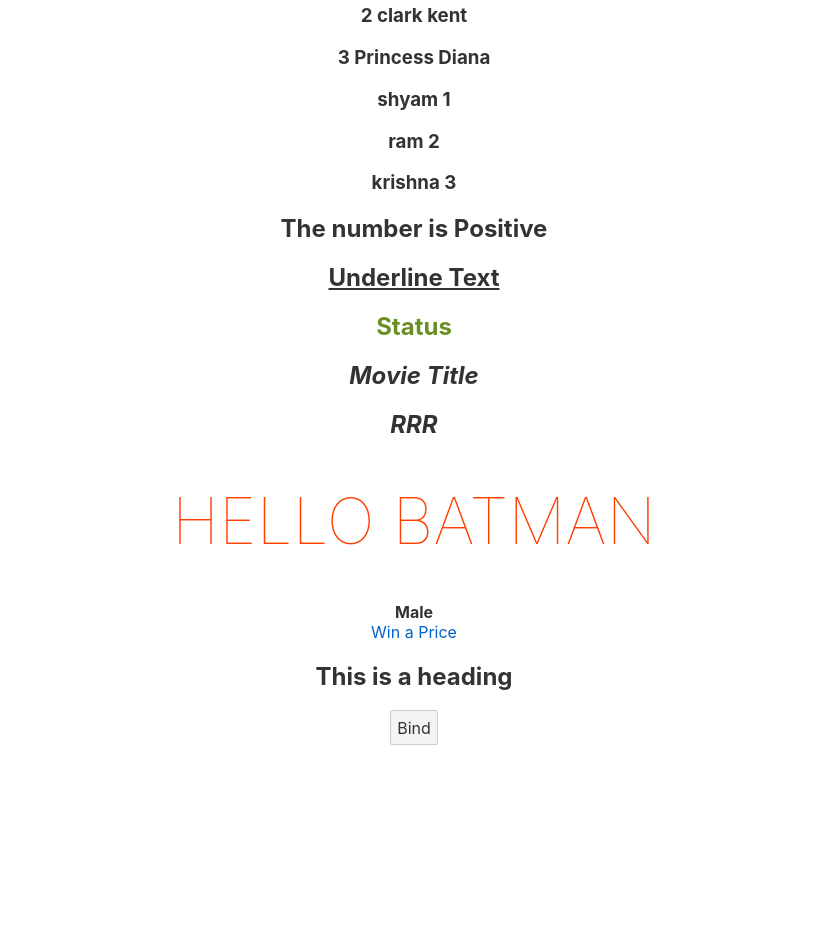
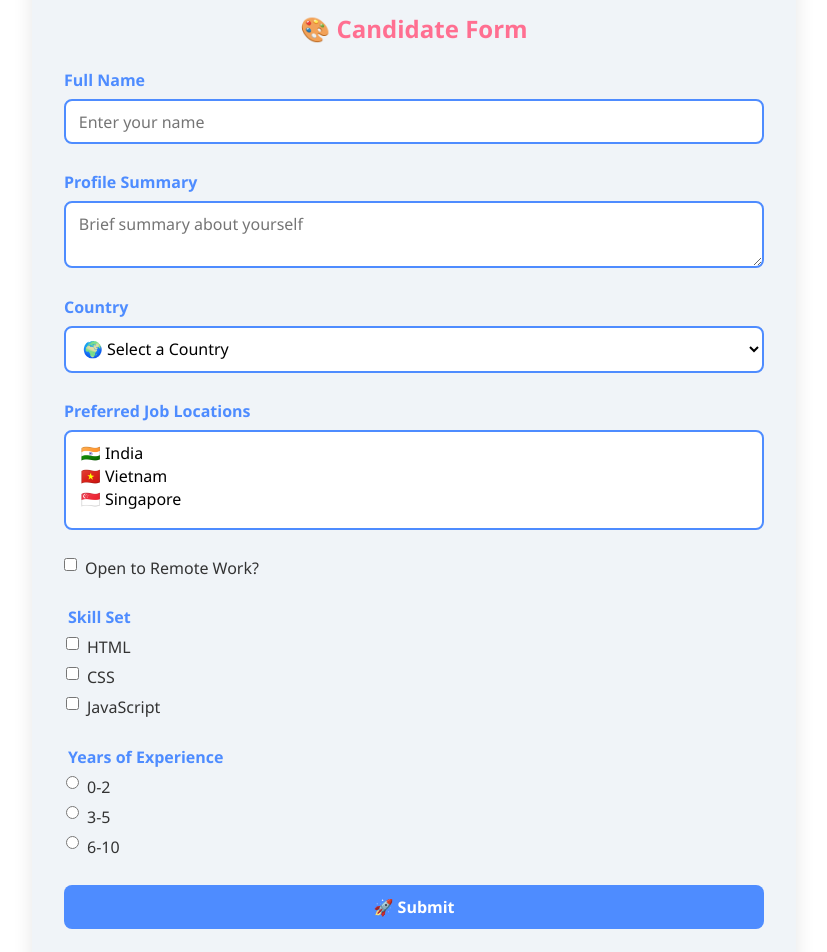
Before and after one commit to PratikPatil3235/svelte.js-basics, a Svelte app: page / in a window 1280 px wide. Shown: the part 80-1032 px from the top of the page, without its empty margins (226-1053 px from the left). Before the commit the page ends 849 px from the top, so only its background shows below. Built offline with nearby package versions, Linux system fonts and the light colour scheme.

Commit message:
commits made

```diff
--- a/src/App.svelte
+++ b/src/App.svelte
@@ -1,87 +1,231 @@
 <script>
+  const formValue = {
+    name: "",
+    profileSummery: "",
+    country: "",
+    jobLocation: [],
+    remoteWork: false,
+    skillSet: [],
+    yearsOfExperience: "",
+  };
 
-  const num=10;
-
-  const names=["shyam",'ram','krishna'];
-
-  const fullNames=[
-    {firstName:"Bruce", lastName:"Wane"},
-    {firstName:"clark", lastName:"kent"},
-    {firstName:"Princess", lastName:"Diana"}
-  ]
-
-  const name = "Batman";
-  const gender = "<b>Male</b>";
-  const hack = `<a href="#" onclick="alert('You have been hacked!')">Win a Price</a?`;
-  const id = "heading";
-  const disabled = false;
-  const promoted = true;
-  const status = "success";
+  function submitForm() {
+    console.log(formValue);
+  }
 </script>
 
 <main>
+  <form on:submit|preventDefault={submitForm}>
+    <h2>🎨 Candidate Form</h2>
 
-  {#each fullNames as name, index}
-    <h3>{index+1} { name.firstName} {name.lastName}</h3>
-  {/each}
+    <div class="form-group">
+      <label for="name">Full Name</label>
+      <input
+        type="text"
+        id="name"
+        bind:value={formValue.name}
+        placeholder="Enter your name"
+      />
+    </div>
 
-  {#each names as name, index}
-    <h3>{name} {index +1 }</h3>
-  {/each}
+    <div class="form-group">
+      <label for="profile">Profile Summary</label>
+      <textarea
+        id="profile"
+        bind:value={formValue.profileSummery}
+        placeholder="Brief summary about yourself"
+      ></textarea>
+    </div>
 
-  {#if num===0}
-  <h2>The Number is Zero</h2>
-  {:else if num<0}
-  <h2>The number is Negative</h2>
-   {:else if num>0}
-  <h2>The number is Positive</h2>
-  {:else}
-  <h2>Not a numbe</h2>
-  {/if}
+    <div class="form-group">
+      <label for="country">Country</label>
+      <select id="country" bind:value={formValue.country}>
+        <option value="">🌍 Select a Country</option>
+        <option value="india">🇮🇳 India</option>
+        <option value="vietnam">🇻🇳 Vietnam</option>
+        <option value="singapore">🇸🇬 Singapore</option>
+      </select>
+    </div>
 
+    <div class="form-group">
+      <label for="job-location">Preferred Job Locations</label>
+      <select id="job-location" bind:value={formValue.jobLocation} multiple>
+        <option value="india">🇮🇳 India</option>
+        <option value="vietnam">🇻🇳 Vietnam</option>
+        <option value="singapore">🇸🇬 Singapore</option>
+      </select>
+    </div>
 
-  <h2 class="undeline">Underline Text</h2>
-  <h2 class={status}>Status</h2>
-  <h2 class={promoted ? "promoted" : ""}>Movie Title</h2>
-  <h2 class:promoted>RRR</h2>
+    <div class="form-group checkbox-group">
+      <label class="checkbox-label">
+        <input type="checkbox" bind:checked={formValue.remoteWork} />
+        Open to Remote Work?
+      </label>
+    </div>
 
-  <h1>Hello {name}</h1>
-  <div>{@html gender}</div>
-  <div>{@html hack}</div>
-  <h2 {id}>This is a heading</h2>
-  <button {disabled}>Bind</button>
+    <fieldset class="form-group checkbox-group">
+      <legend>Skill Set</legend>
+      <label
+        ><input type="checkbox" value="html" bind:group={formValue.skillSet} /> HTML</label
+      >
+      <label
+        ><input type="checkbox" value="css" bind:group={formValue.skillSet} /> CSS</label
+      >
+      <label
+        ><input
+          type="checkbox"
+          value="javascript"
+          bind:group={formValue.skillSet}
+        /> JavaScript</label
+      >
+    </fieldset>
+
+    <fieldset class="form-group radio-group">
+      <legend>Years of Experience</legend>
+      <label
+        ><input
+          type="radio"
+          value="0-2"
+          bind:group={formValue.yearsOfExperience}
+        /> 0-2</label
+      >
+      <label
+        ><input
+          type="radio"
+          value="3-5"
+          bind:group={formValue.yearsOfExperience}
+        /> 3-5</label
+      >
+      <label
+        ><input
+          type="radio"
+          value="6-10"
+          bind:group={formValue.yearsOfExperience}
+        /> 6-10</label
+      >
+    </fieldset>
+
+    <div class="form-group">
+      <button type="submit">🚀 Submit</button>
+    </div>
+  </form>
+
+  <div class="output">
+    <h3>📋 Preview</h3>
+    <pre>{JSON.stringify(formValue, null, 2)}</pre>
+  </div>
 </main>
 
 <style>
-  .danger {
-    color: red;
-  }
-  .success {
-    color: olivedrab;
-  }
-  .undeline {
-    text-decoration: underline;
-  }
-  main {
-    text-align: center;
-    padding: 1em;
-    max-width: 240px;
-    margin: 0 auto;
+  :root {
+    --primary: #4e8cff;
+    --accent: #ff6f91;
+    --bg-light: #f0f4f8;
+    --white: #ffffff;
+    --text: #333;
+    --shadow: rgba(0, 0, 0, 0.1);
   }
 
-  h1 {
-    color: #ff3e00;
-    text-transform: uppercase;
-    font-size: 4em;
-    font-weight: 100;
+  main {
+    background: var(--bg-light);
+    padding: 2rem;
+    max-width: 700px;
+    margin: 2rem auto;
+    border-radius: 16px;
+    box-shadow: 0 8px 20px var(--shadow);
+    font-family: "Segoe UI", sans-serif;
   }
 
-  .promoted {
-    font-style: italic;
+  h2 {
+    text-align: center;
+    color: var(--accent);
+    margin-bottom: 1.5rem;
   }
-  @media (min-width: 640px) {
-    main {
-      max-width: none;
-    }
+
+  .form-group {
+    margin-bottom: 1.2rem;
+    display: flex;
+    flex-direction: column;
+  }
+
+  label,
+  legend {
+    font-weight: bold;
+    color: var(--primary);
+    margin-bottom: 0.5rem;
+  }
+
+  input,
+  textarea,
+  select {
+    padding: 0.6rem 0.8rem;
+    border: 2px solid var(--primary);
+    border-radius: 8px;
+    font-size: 1rem;
+    transition: all 0.2s ease;
+    background-color: var(--white);
+  }
+
+  input:focus,
+  textarea:focus,
+  select:focus {
+    border-color: var(--accent);
+    outline: none;
+    box-shadow: 0 0 0 3px rgba(255, 111, 145, 0.3);
+  }
+
+  select[multiple] {
+    height: 100px;
+  }
+
+  .checkbox-group label,
+  .radio-group label {
+    display: flex;
+    align-items: center;
+    gap: 0.5rem;
+    margin-bottom: 0.5rem;
+    font-weight: normal;
+    color: var(--text);
+  }
+
+  fieldset {
+    border: none;
+    padding: 0;
+  }
+
+  button {
+    padding: 0.7rem 1.5rem;
+    font-size: 1rem;
+    font-weight: bold;
+    background-color: var(--primary);
+    color: var(--white);
+    border: none;
+    border-radius: 8px;
+    cursor: pointer;
+    transition:
+      background-color 0.2s ease,
+      transform 0.1s ease;
+  }
+
+  button:hover {
+    background-color: var(--accent);
+    transform: translateY(-2px);
+  }
+
+  .output {
+    margin-top: 2rem;
+    background: var(--white);
+    border-left: 6px solid var(--accent);
+    padding: 1rem;
+    border-radius: 12px;
+    font-family: monospace;
+    font-size: 0.95rem;
+    color: var(--text);
+    box-shadow: 0 4px 10px var(--shadow);
+  }
+
+  .output h3 {
+    margin-bottom: 0.5rem;
+    color: var(--primary);
   }
 </style>
--- /dev/null
+++ b/src/Demo.svelte
@@ -0,0 +1,106 @@
+<script>
+  const num = 10;
+
+  let count = 0;
+
+  function handleClick(event, stepHandle) {
+    count += stepHandle;
+  }
+
+  const names = ["shyam", "ram", "krishna"];
+
+  const fullNames = [
+    { firstName: "Bruce", lastName: "Wane" },
+    { firstName: "clark", lastName: "kent" },
+    { firstName: "Princess", lastName: "Diana" },
+  ];
+
+  const name = "Batman";
+  const gender = "<b>Male</b>";
+  const hack = `<a href="#" onclick="alert('You have been hacked!')">Win a Price</a?`;
+  const id = "heading";
+  const disabled = false;
+  const promoted = true;
+  const status = "success";
+</script>
+
+<main>
+  <h1>Count:{count}</h1>
+  <button
+    on:click={(event) => {
+      handleClick(event, 1);
+    }}>Click Me</button
+  >
+  <button
+    on:click={(event) => {
+      handleClick(event, 5);
+    }}>Click Me</button
+  >
+  <button
+    on:click={(event) => {
+      handleClick(event, 10);
+    }}>Click Me</button
+  >
+  {#each fullNames as name, index (name.firstName)}
+    <h3>{index + 1} {name.firstName} {name.lastName}</h3>
+  {/each}
+
+  {#each names as name, index (name)}
+    <h3>{name} {index + 1}</h3>
+  {/each}
+
+  {#if num === 0}
+    <h2>The Number is Zero</h2>
+  {:else if num < 0}
+    <h2>The number is Negative</h2>
+  {:else if num > 0}
+    <h2>The number is Positive</h2>
+  {:else}
+    <h2>Not a numbe</h2>
+  {/if}
+
+  <h2 class="undeline">Underline Text</h2>
+  <h2 class={status}>Status</h2>
+  <h2 class={promoted ? "promoted" : ""}>Movie Title</h2>
+  <h2 class:promoted>RRR</h2>
+
+  <h1>Hello {name}</h1>
+  <div>{@html gender}</div>
+  <div>{@html hack}</div>
+  <h2 {id}>This is a heading</h2>
+  <button {disabled}>Bind</button>
+</main>
+
+<style>
+  .danger {
+    color: red;
+  }
+  .success {
+    color: olivedrab;
+  }
+  .undeline {
+    text-decoration: underline;
+  }
+  main {
+    text-align: center;
+    padding: 1em;
+    max-width: 240px;
+    margin: 0 auto;
+  }
+
+  h1 {
+    color: #ff3e00;
+    text-transform: uppercase;
+    font-size: 4em;
+    font-weight: 100;
+  }
+
+  .promoted {
+    font-style: italic;
+  }
+  @media (min-width: 640px) {
+    main {
+      max-width: none;
+    }
+  }
+</style>
```
Also changed, not shown: src/FormHandler.svelte (added).
